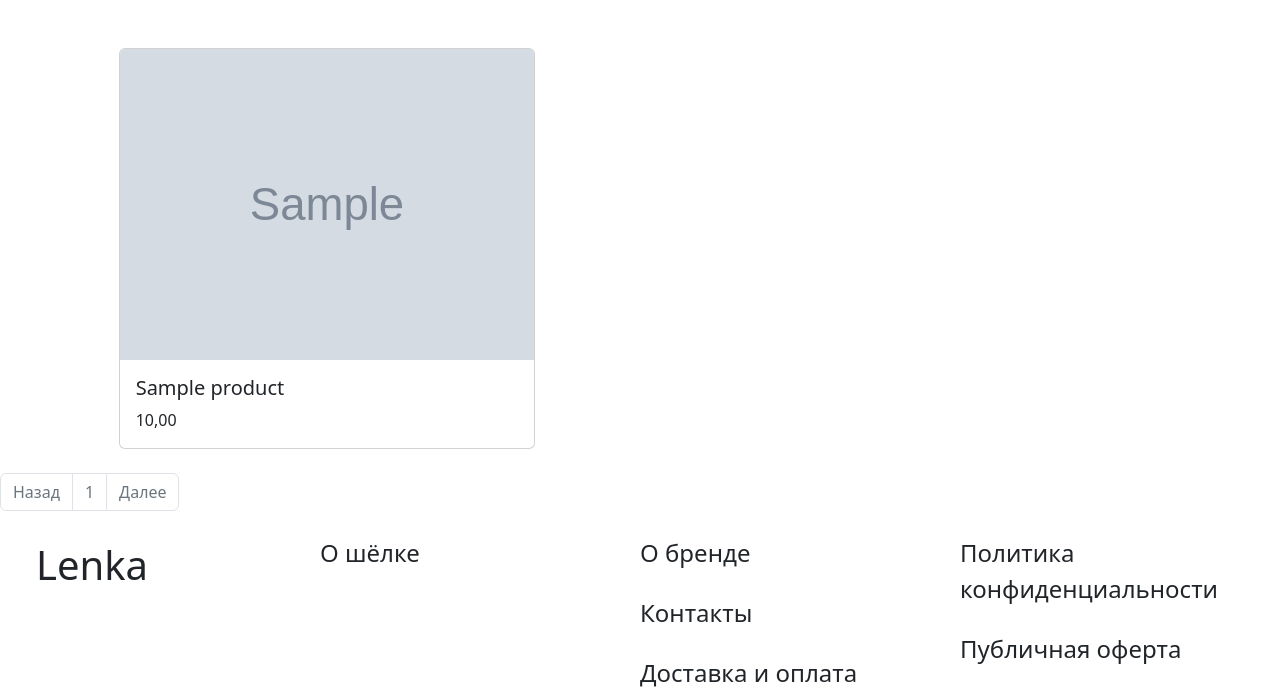
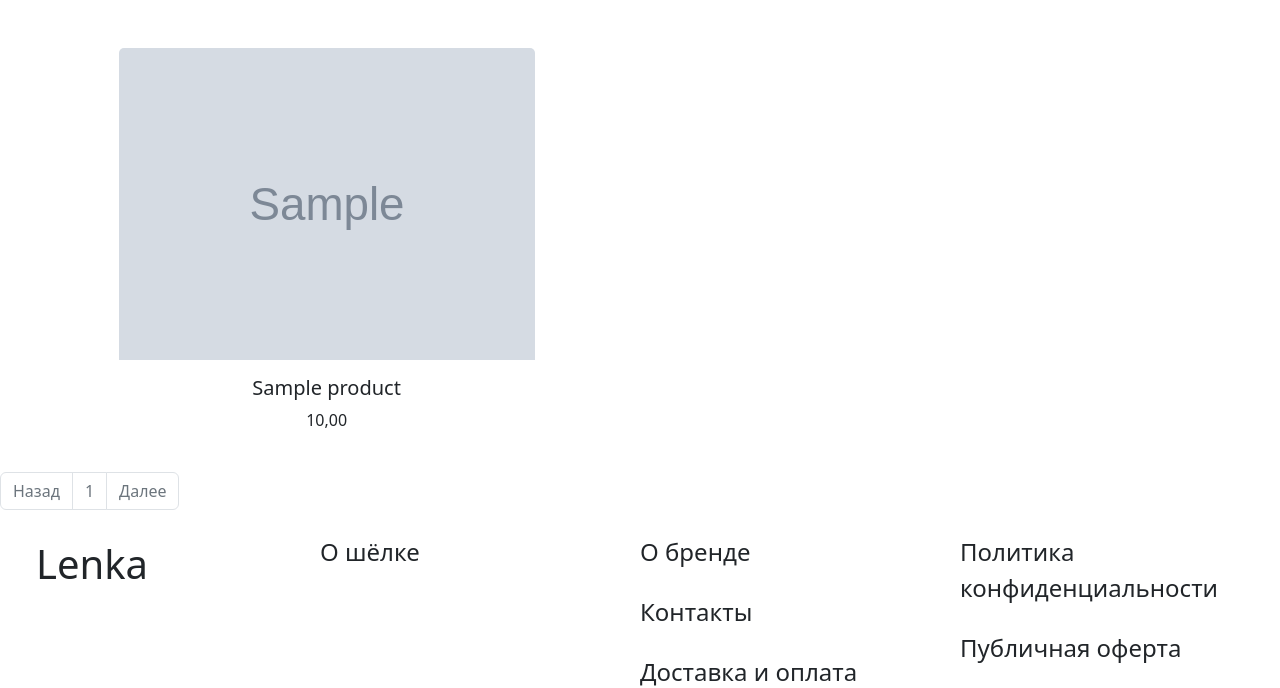
Before and after one commit to Philipekum/LenkaShop, a Django app: page /catalog/ in a window 1280 px wide. Shown: the part 184-872 px from the top of the page. Run offline with Django 5.2, Linux system fonts and the light colour scheme; tables that the repository leaves empty hold one stand-in row (values such as "Sample post"); grey boxes marked "Sample" are stand-in pictures.

Commit message:
catalog template updates

```diff
--- a/goods/templates/goods/catalog.html
+++ b/goods/templates/goods/catalog.html
@@ -4,15 +4,13 @@
 {% block content %}
 <div class="container-fluid mt-4">
     <div class="row">
-        <div class="col-lg-1">
-        </div>
-
+        <div class="col-lg-1"></div>
 
         <div class="col-lg-8 col-md-12">
             <div class="row">
                 {% for product in products %}
                 <div class="col-lg-4 col-md-6 mt-4">
-                    <div class="card" style="width: 26rem;">
+                    <div class="card border-0" style="width: 26rem;">
                         <a href={% url "catalog:product" product.slug %} class="text-decoration-none text-reset">
 
                             {% if product.image %}
@@ -22,14 +20,14 @@
                             {% endif %}
 
                             <div class="card-body">
-                                <h5 class="card-title">{{ product.name }}</h5>
+                                <h5 class="card-title text-center">{{ product.name }}</h5>
 
                                 {% if product.discount %}
-                                    <p><s>{{ product.price }}</s></p>
-                                    <p class="card-text">{{ product.sell_price }}</p>
+                                    <p class="card-text text-center"><s>{{ product.price }}</s></p>
+                                    <p class="card-text text-center">{{ product.sell_price }}</p>
                                     <span class='badge bg-warning text-dark'>Скидка {{ product.discount }} %</span>
                                 {% else %}
-                                    <p class="card-text">{{ product.price }}</p>
+                                    <p class="card-text text-center">{{ product.sell_price }}</p>
                                 {% endif %}
                             </div>
                         </a>
```
